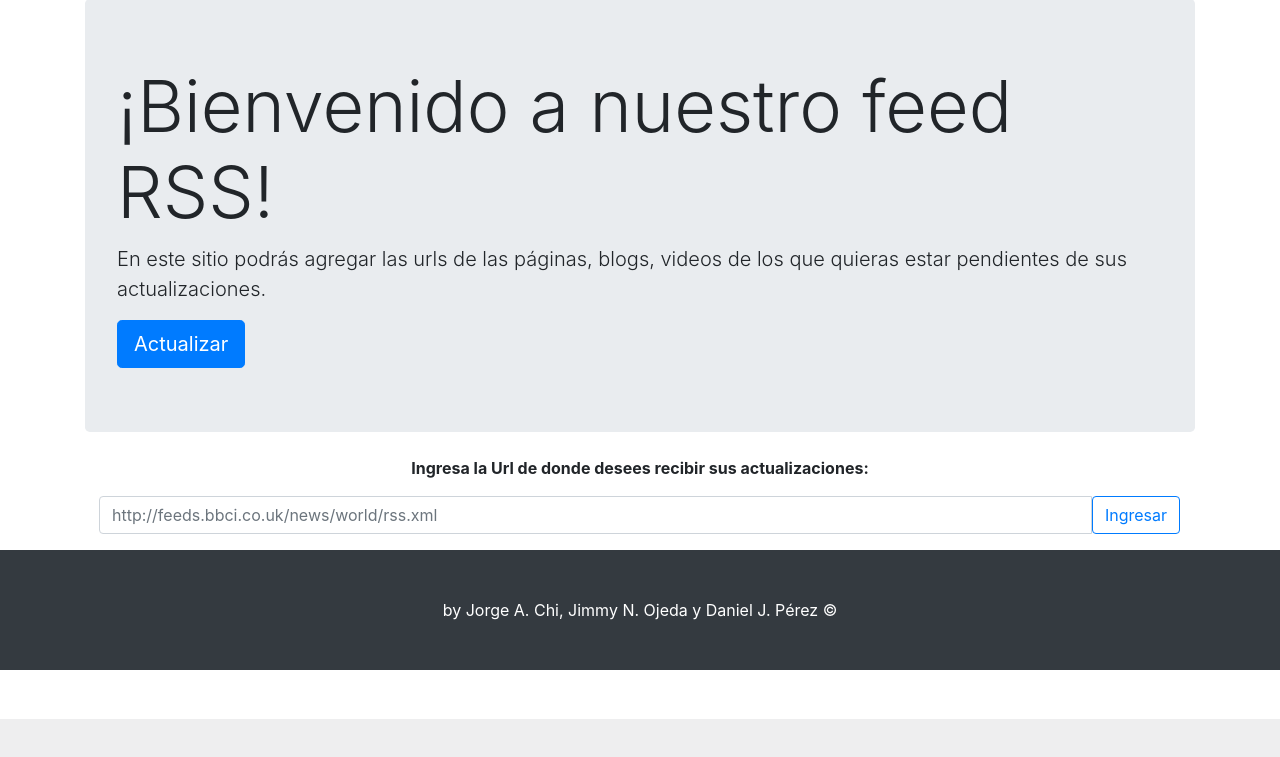
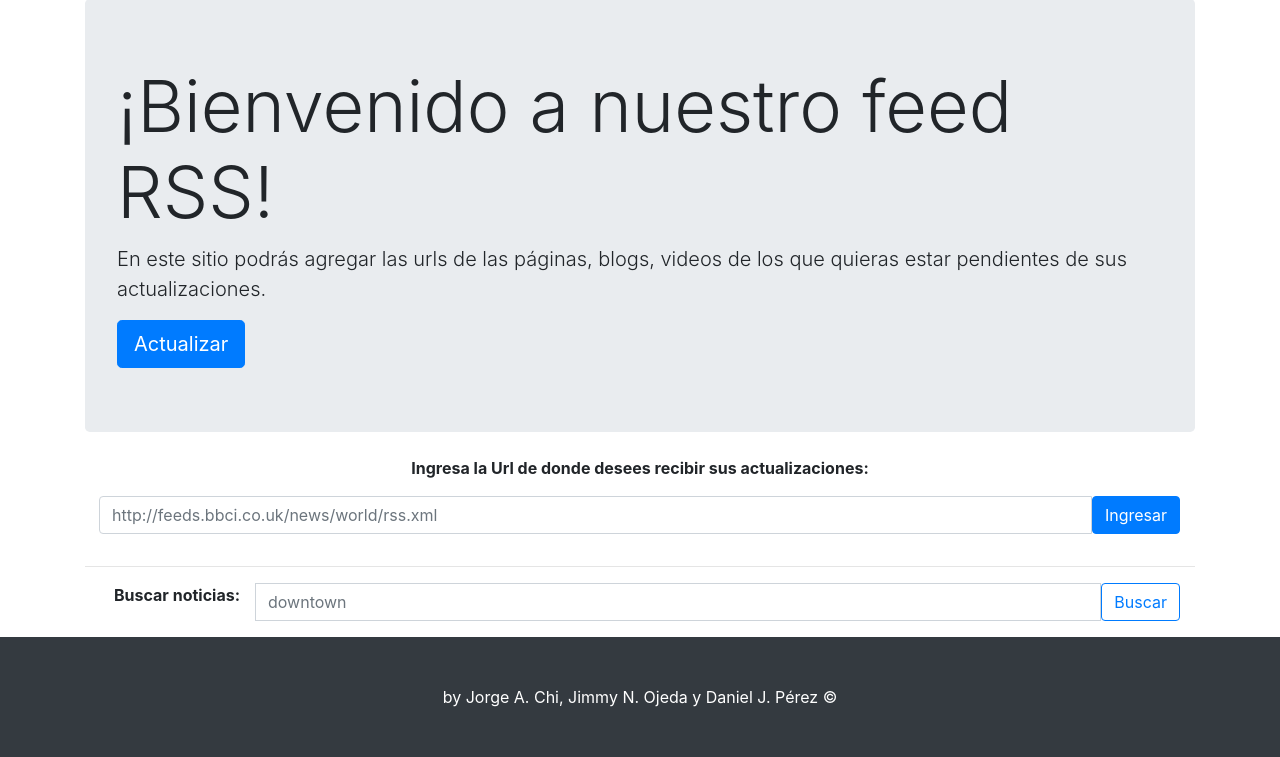
Before and after one commit to danieljpay/Opt_apps_web-proy, a PHP site: page / in a window 1280 px wide. Shown: the part 81-838 px from the top of the page. Before the commit the page ends 800 px from the top, so only its background shows below. Run offline with PHP 8.4, Linux system fonts and the light colour scheme; data comes from the database, SQL or seed files in the repository.

Commit message:
input para búsqueda agregado

```diff
--- a/index.php
+++ b/index.php
@@ -136,15 +136,46 @@
 			</p>
 			<form method='post' action='' class="input-group-append">
 				<div class="input-group mb-3">
-					<input type="text" name="RSSUrl" class="form-control"
+					<input
+						type="text"
+						name="RSSUrl"
+						class="form-control"
 						placeholder="http://feeds.bbci.co.uk/news/world/rss.xml"
-						aria-label="Recipient's username" aria-describedby="button-addon2">
-					<input type="submit" name="submit" value="Ingresar"
-						class="btn btn-outline-primary">
+						>
+					<input
+						type="submit"
+						name="submit"
+						value="Ingresar"
+						class="btn btn-primary"
+					>
 				</div>
 			</form>
 		</div>
-
+		<hr/>
+		<!-- Search Input Words -->
+		<div class="container">
+			<form action="" class="input-group-append">
+				<div class="input-group mb-3">
+					<label
+						class="col-sm-auto control-label"
+						for=""
+					>
+						<strong>Buscar noticias:</strong>
+					</label>
+					<input
+						type="text"
+						class="form-control"
+						placeholder="downtown"
+					>
+					<input
+						class="btn btn-outline-primary"
+						name=""
+						type="submit"
+						value="Buscar"
+					>
+				</div>
+			</form>
+		</div>
 
 		<!-- Page Features -->
 		<div class="row text-center" id="ItemsContainer">
```
